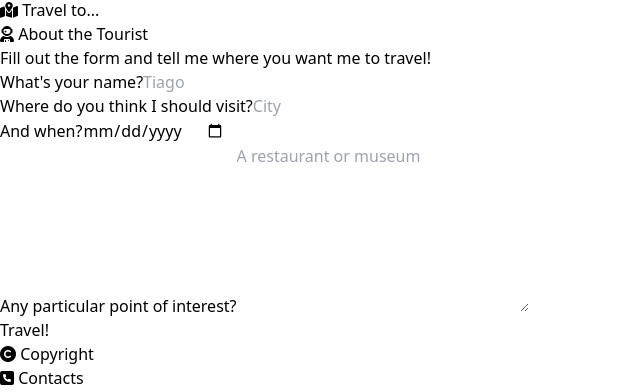
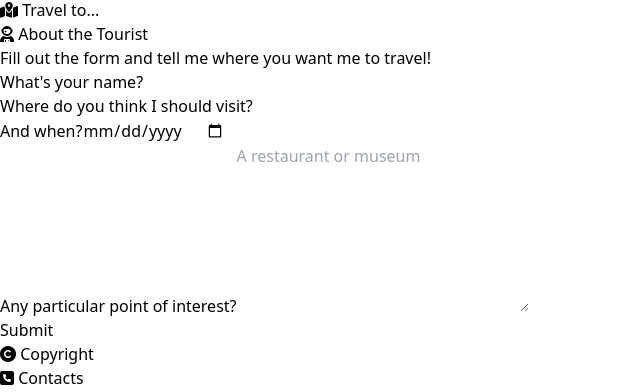
Before and after one commit to tiagoalexandresilva7/projecto-frontend-flag, a React (Vite) app: page /travelto in a window 1280 px wide. Shown: the part 186-578 px from the top of the page, without its empty margins (0-640 px from the left). Built offline with nearby package versions, Linux system fonts and the light colour scheme.

Commit message:
fix travelform datepicker, tweak submit button

```diff
--- a/package.json
+++ b/package.json
@@ -4,13 +4,12 @@
   "version": "0.0.0",
   "type": "module",
   "scripts": {
-    "dev": "vite",
+    "dev": "vite --host",
     "build": "vite build",
     "lint": "eslint . --ext js,jsx --report-unused-disable-directives --max-warnings 0",
     "preview": "vite preview"
   },
   "dependencies": {
-    "@picocss/pico": "^1.5.10",
     "react": "^18.2.0",
     "react-dom": "^18.2.0",
     "wouter": "^2.12.1"
--- a/src/components/TravelToForm.jsx
+++ b/src/components/TravelToForm.jsx
@@ -1,19 +1,18 @@
 import { useState } from "react";
 
 function TravelToForm() {
-  // works as project guideline says
-  // intend to add:
-  // disabled submit button while submitting
-  // success message after submitting
-
   const [name, setName] = useState("");
   const [city, setCity] = useState("");
   const [date, setDate] = useState("");
   const [message, setMessage] = useState("");
+  const [isSubmited, setIsSubmited] = useState(false);
+
+  console.log(isSubmited);
 
   function submitHandler(event) {
     event.preventDefault();
     const submittedFormData = { name, city, date, message };
+    setIsSubmited(true);
     console.log(submittedFormData);
   }
 
@@ -47,7 +46,6 @@ function TravelToForm() {
               id="name"
               value={name}
               onChange={inputHandler}
-              placeholder="Tiago"
               className="rounded bg-blue-50 p-2 text-center"
             ></input>
           </div>
@@ -58,7 +56,6 @@ function TravelToForm() {
               id="city"
               value={city}
               onChange={inputHandler}
-              placeholder="City"
               className="rounded bg-blue-50 p-2 text-center"
             ></input>
           </div>
@@ -69,7 +66,7 @@ function TravelToForm() {
               id="date"
               value={date}
               onChange={inputHandler}
-              className="rounded bg-blue-50 p-2 text-center text-slate-400"
+              className="w-full rounded bg-blue-50 p-2 text-center text-slate-400"
             ></input>
           </div>
           <div className="flex flex-col">
@@ -84,9 +81,18 @@ function TravelToForm() {
               className="rounded bg-blue-50 p-2 text-center"
             ></textarea>
           </div>
-          <button className="w-6/12 rounded border-2 border-blue-600 p-2 text-xl text-blue-600 hover:bg-blue-600 hover:text-white hover:transition-all">
-            Travel!
-          </button>
+          {isSubmited ? (
+            <button
+              disabled
+              className="w-6/12 rounded border-2 border-green-600 p-2 text-xl text-green-600 hover:bg-green-600 hover:text-white hover:transition-all"
+            >
+              Success!
+            </button>
+          ) : (
+            <button className="w-6/12 rounded border-2 border-blue-600 p-2 text-xl text-blue-600 hover:bg-blue-600 hover:text-white hover:transition-all">
+              Submit
+            </button>
+          )}
         </form>
       </div>
     </>
```
